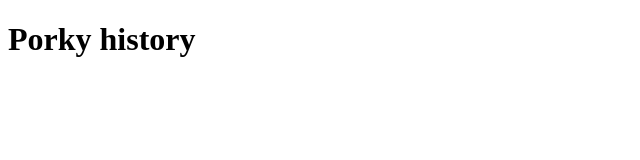
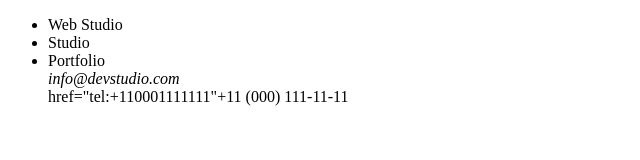
Before and after one commit to AndreyGAN/goit-markup-hw-01, a plain HTML site: page index.html in a window 1280 px wide. Shown: the whole page, without its empty margins (0-640 px from the left). Drawn offline with Linux system fonts and the light colour scheme.

Commit message:
навигация

```diff
--- a/index.html
+++ b/index.html
@@ -4,10 +4,25 @@
     <meta charset="UTF-8">
     <meta http-equiv="X-UA-Compatible" content="IE=edge">
     <meta name="viewport" content="width=device-width, initial-scale=1.0">
-    <title>Studio TAS</title>
+    <title>Web Studio</title>
 </head>
 <body>
-    <h1>Porky history</h1>
+    <Header>
+    <nav>
+        <ul>
+            <li>Web
+            Studio</li>
+            <li>Studio</li>
+            <li>Portfolio</li>
+            <address>info@devstudio.com</address>
+        <a>href="tel:+110001111111"+11 (000) 111-11-11</a>
+
+
+        </ul>
+    </nav>
+    </Header>
+
+
 
 </body>
 </html>
```
